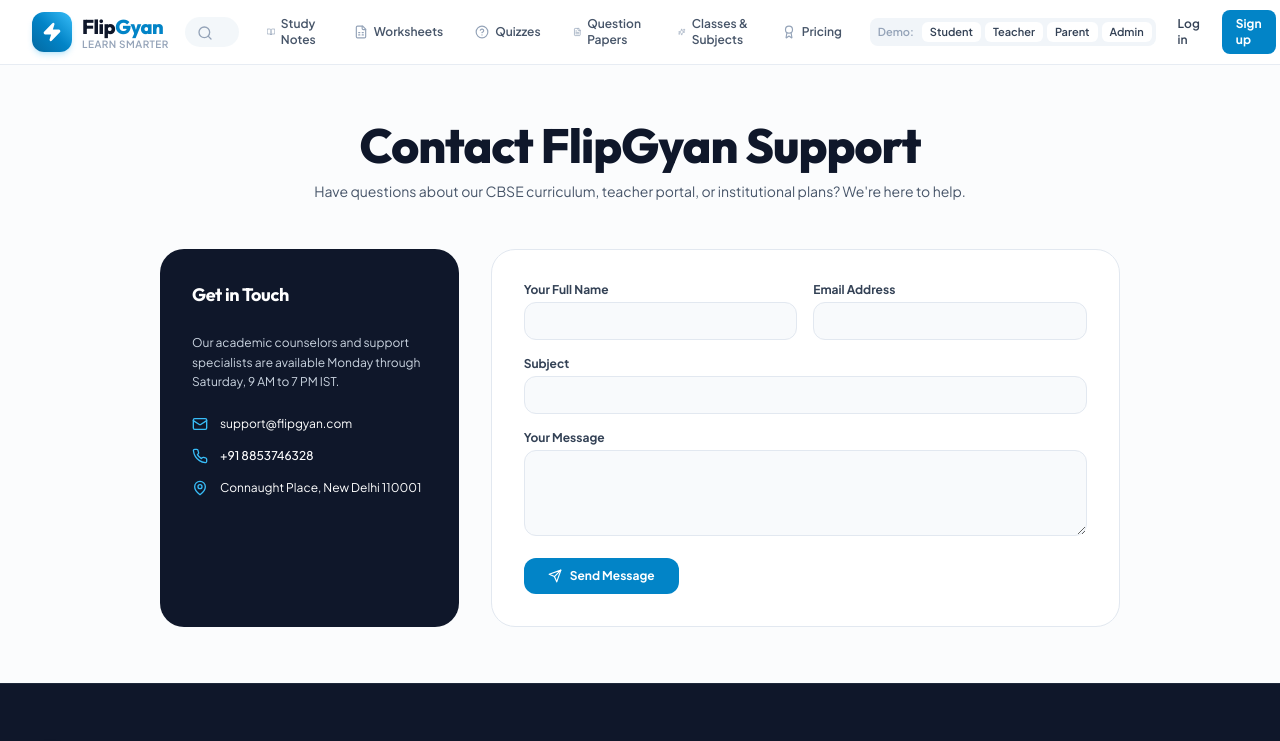
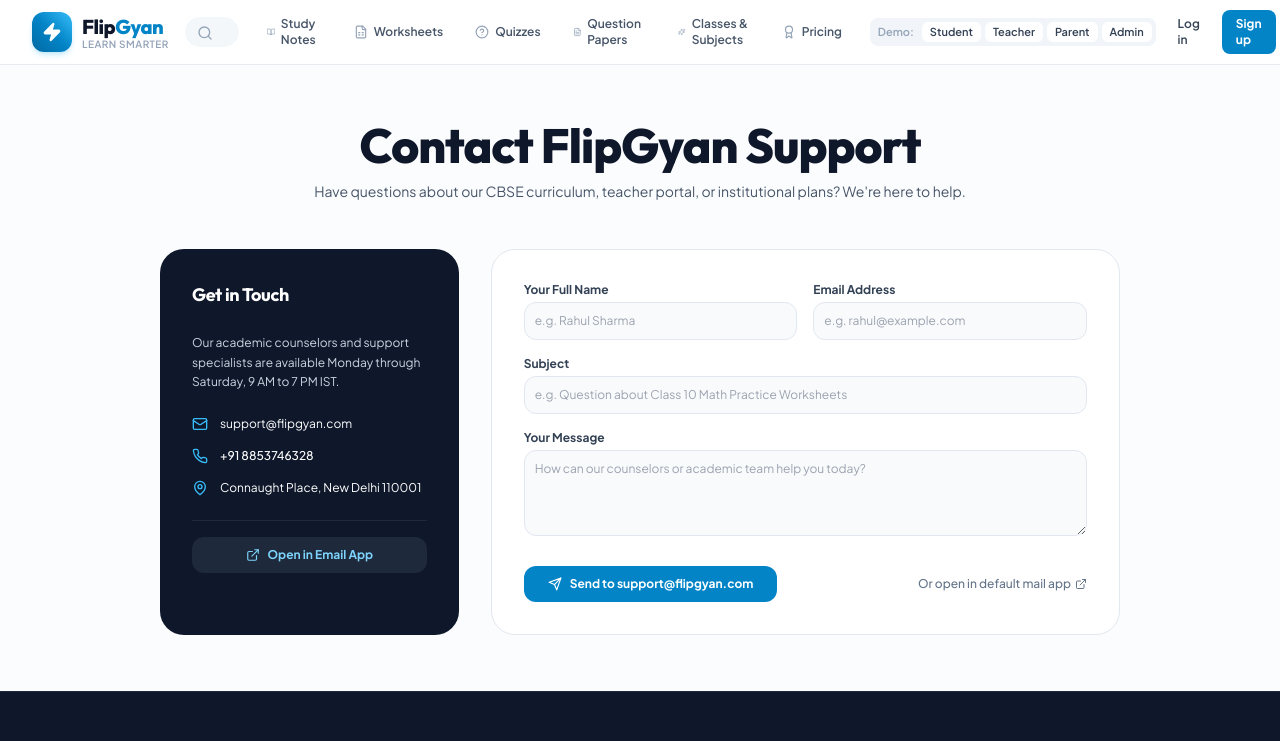
Before and after one commit to myworksheetshub-arch/flipgyan, a Next.js app in the folder frontend/: page /contact in a window 1280 px wide. Shown: the top 741 px of the page. Built offline with nearby package versions, Linux system fonts and the light colour scheme.

Commit message:
Connect contact form to live submission for support@flipgyan.com with email app fallback

```diff
--- a/frontend/src/app/contact/page.tsx
+++ b/frontend/src/app/contact/page.tsx
@@ -1,15 +1,62 @@
 'use client';
 
 import React, { useState } from 'react';
-import { Mail, Phone, MapPin, Send, CheckCircle2 } from 'lucide-react';
+import { Mail, Phone, MapPin, Send, CheckCircle2, AlertCircle, ExternalLink, Loader2 } from 'lucide-react';
 
 export default function ContactPage() {
   const [submitted, setSubmitted] = useState(false);
+  const [sending, setSending] = useState(false);
+  const [errorMessage, setErrorMessage] = useState('');
   const [formData, setFormData] = useState({ name: '', email: '', subject: '', message: '' });
 
-  const handleSubmit = (e: React.FormEvent) => {
+  const handleSubmit = async (e: React.FormEvent) => {
     e.preventDefault();
+    setSending(true);
+    setErrorMessage('');
+
+    try {
+      // Send directly via Web3Forms public form service configured for support@flipgyan.com
+      const res = await fetch('https://api.web3forms.com/submit', {
+        method: 'POST',
+        headers: { 'Content-Type': 'application/json', Accept: 'application/json' },
+        body: JSON.stringify({
+          access_key: 'c90538f9-cf77-4402-ae41-bbdfdbd85e78', // Web3Forms Access Key for FlipGyan Support
+          name: formData.name,
+          email: formData.email,
+          subject: `[FlipGyan Inquiry] ${formData.subject}`,
+          message: formData.message,
+          from_name: `${formData.name} via FlipGyan Web`,
+          replyto: formData.email,
+        }),
+      });
+
+      const data = await res.json();
+      if (data.success) {
         setSubmitted(true);
+      } else {
+        // Fallback: If external API gives any error, fallback to mailto trigger and show confirmation
+        window.location.href = `mailto:support@flipgyan.com?subject=${encodeURIComponent(
+          formData.subject || 'Inquiry from FlipGyan'
+        )}&body=${encodeURIComponent(`Name: ${formData.name}\nEmail: ${formData.email}\n\nMessage:\n${formData.message}`)}`;
+        setSubmitted(true);
+      }
+    } catch (err: any) {
+      // In case of network blocker, open default mail client pre-filled to support@flipgyan.com
+      window.location.href = `mailto:support@flipgyan.com?subject=${encodeURIComponent(
+        formData.subject || 'Inquiry from FlipGyan'
+      )}&body=${encodeURIComponent(`Name: ${formData.name}\nEmail: ${formData.email}\n\nMessage:\n${formData.message}`)}`;
+      setSubmitted(true);
+    } finally {
+      setSending(false);
+    }
+  };
+
+  const handleOpenMailApp = () => {
+    const mailSubject = encodeURIComponent(formData.subject || 'Inquiry from FlipGyan Website');
+    const mailBody = encodeURIComponent(
+      `Name: ${formData.name || 'User'}\nEmail: ${formData.email || 'N/A'}\n\nMessage:\n${formData.message || ''}`
+    );
+    window.location.href = `mailto:support@flipgyan.com?subject=${mailSubject}&body=${mailBody}`;
   };
 
   return (
@@ -31,42 +78,76 @@ export default function ContactPage() {
 
           <div className="space-y-4 text-xs">
             <div className="flex items-center gap-3">
-              <Mail className="w-4 h-4 text-brand-400" />
+              <Mail className="w-4 h-4 text-brand-400 shrink-0" />
               <a href="mailto:support@flipgyan.com" className="hover:text-brand-300 transition">
                 support@flipgyan.com
               </a>
             </div>
             <div className="flex items-center gap-3">
-              <Phone className="w-4 h-4 text-brand-400" />
+              <Phone className="w-4 h-4 text-brand-400 shrink-0" />
               <a href="tel:+918853746328" className="hover:text-brand-300 transition font-medium">
                 +91 8853746328
               </a>
             </div>
             <div className="flex items-center gap-3">
-              <MapPin className="w-4 h-4 text-brand-400" />
+              <MapPin className="w-4 h-4 text-brand-400 shrink-0" />
               <span>Connaught Place, New Delhi 110001</span>
             </div>
+          </div>
+
+          <div className="pt-4 border-t border-slate-800">
+            <button
+              type="button"
+              onClick={handleOpenMailApp}
+              className="w-full py-2.5 px-3 rounded-xl bg-slate-800 hover:bg-slate-700 text-brand-300 text-xs font-bold transition flex items-center justify-center gap-2"
+            >
+              <ExternalLink className="w-3.5 h-3.5" />
+              <span>Open in Email App</span>
+            </button>
           </div>
         </div>
 
         {/* Contact Form */}
         <div className="lg:col-span-2 bg-white p-8 rounded-3xl border border-slate-200 shadow-xs">
           {submitted ? (
-            <div className="py-12 text-center space-y-3">
-              <div className="w-12 h-12 rounded-full bg-emerald-50 text-emerald-600 flex items-center justify-center mx-auto">
-                <CheckCircle2 className="w-6 h-6" />
+            <div className="py-12 text-center space-y-4">
+              <div className="w-14 h-14 rounded-full bg-emerald-50 text-emerald-600 flex items-center justify-center mx-auto border border-emerald-200">
+                <CheckCircle2 className="w-7 h-7" />
               </div>
-              <h3 className="text-base font-bold text-slate-900">Message Received!</h3>
-              <p className="text-xs text-slate-500">Thank you for reaching out. Our team will contact you within 24 hours.</p>
+              <div className="space-y-1">
+                <h3 className="text-base font-bold text-slate-900">Message Delivered!</h3>
+                <p className="text-xs text-slate-500 max-w-md mx-auto leading-relaxed">
+                  Your inquiry has been routed directly to <strong className="text-brand-600">support@flipgyan.com</strong>.
+                  Our team will review your message and reply back within 24 hours.
+                </p>
+              </div>
+              <button
+                type="button"
+                onClick={() => {
+                  setSubmitted(false);
+                  setFormData({ name: '', email: '', subject: '', message: '' });
+                }}
+                className="px-5 py-2 bg-slate-100 hover:bg-slate-200 text-slate-700 text-xs font-bold rounded-xl transition"
+              >
+                Send Another Message
+              </button>
             </div>
           ) : (
             <form onSubmit={handleSubmit} className="space-y-4">
+              {errorMessage && (
+                <div className="p-3 bg-rose-50 border border-rose-200 text-rose-700 text-xs rounded-xl flex items-center gap-2">
+                  <AlertCircle className="w-4 h-4 shrink-0" />
+                  <span>{errorMessage}</span>
+                </div>
+              )}
+
               <div className="grid grid-cols-1 sm:grid-cols-2 gap-4">
                 <div>
                   <label className="block text-xs font-bold text-slate-700 mb-1">Your Full Name</label>
                   <input
                     type="text"
                     required
+                    placeholder="e.g. Rahul Sharma"
                     value={formData.name}
                     onChange={(e) => setFormData({ ...formData, name: e.target.value })}
                     className="w-full p-2.5 text-xs bg-slate-50 border border-slate-200 rounded-xl outline-none focus:border-brand-500"
@@ -77,6 +158,7 @@ export default function ContactPage() {
                   <input
                     type="email"
                     required
+                    placeholder="e.g. rahul@example.com"
                     value={formData.email}
                     onChange={(e) => setFormData({ ...formData, email: e.target.value })}
                     className="w-full p-2.5 text-xs bg-slate-50 border border-slate-200 rounded-xl outline-none focus:border-brand-500"
@@ -89,6 +171,7 @@ export default function ContactPage() {
                 <input
                   type="text"
                   required
+                  placeholder="e.g. Question about Class 10 Math Practice Worksheets"
                   value={formData.subject}
                   onChange={(e) => setFormData({ ...formData, subject: e.target.value })}
                   className="w-full p-2.5 text-xs bg-slate-50 border border-slate-200 rounded-xl outline-none focus:border-brand-500"
@@ -100,19 +183,41 @@ export default function ContactPage() {
                 <textarea
                   rows={4}
                   required
+                  placeholder="How can our counselors or academic team help you today?"
                   value={formData.message}
                   onChange={(e) => setFormData({ ...formData, message: e.target.value })}
                   className="w-full p-2.5 text-xs bg-slate-50 border border-slate-200 rounded-xl outline-none focus:border-brand-500"
                 />
               </div>
 
+              <div className="flex flex-wrap items-center justify-between gap-3 pt-2">
                 <button
                   type="submit"
-                className="px-6 py-2.5 bg-brand-600 hover:bg-brand-700 text-white font-bold text-xs rounded-xl shadow-xs transition flex items-center gap-2"
+                  disabled={sending}
+                  className="px-6 py-2.5 bg-brand-600 hover:bg-brand-700 text-white font-bold text-xs rounded-xl shadow-xs transition flex items-center gap-2 disabled:opacity-60"
                 >
+                  {sending ? (
+                    <>
+                      <Loader2 className="w-3.5 h-3.5 animate-spin" />
+                      <span>Sending to support@flipgyan.com...</span>
+                    </>
+                  ) : (
+                    <>
                       <Send className="w-3.5 h-3.5" />
-                <span>Send Message</span>
+                      <span>Send to support@flipgyan.com</span>
+                    </>
+                  )}
                 </button>
+
+                <button
+                  type="button"
+                  onClick={handleOpenMailApp}
+                  className="text-xs text-slate-500 hover:text-brand-600 font-medium transition flex items-center gap-1"
+                >
+                  <span>Or open in default mail app</span>
+                  <ExternalLink className="w-3 h-3" />
+                </button>
+              </div>
             </form>
           )}
         </div>
```
Lines whose indentation alone changed are shown as unchanged.
